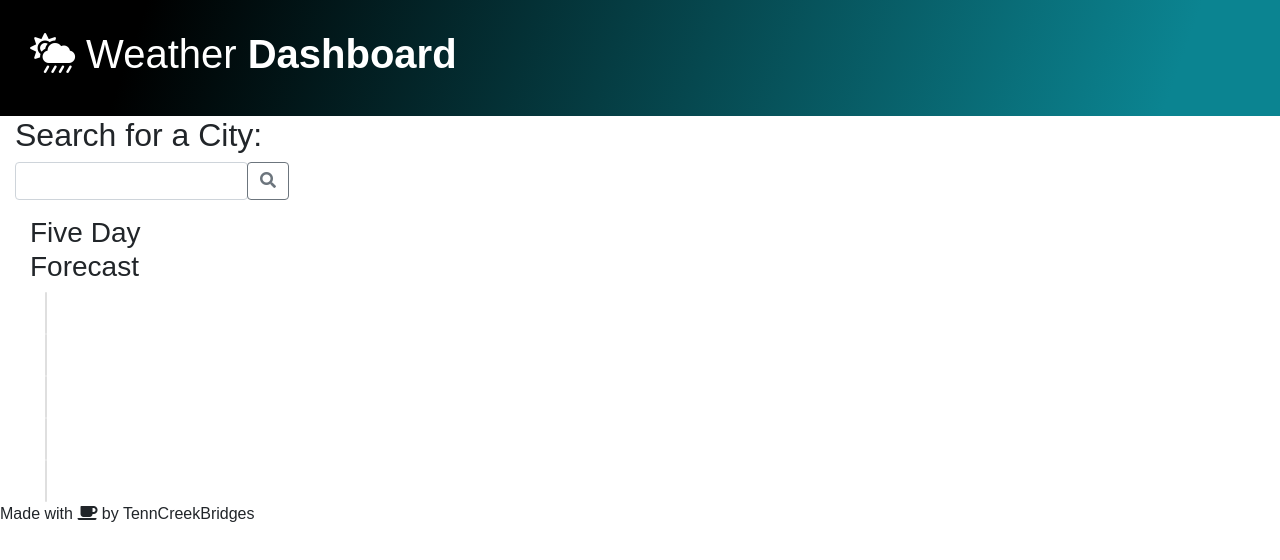
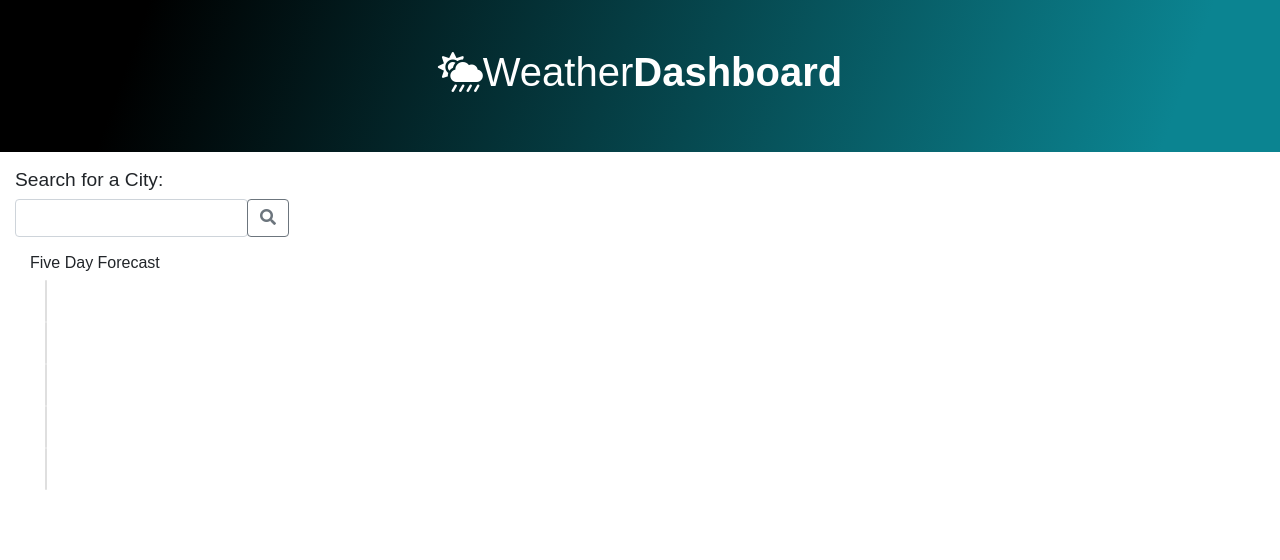
Before and after one commit to TennCreekBridges/Supersonic-Weather-Planner, a plain HTML site: page index.html in a window 1280 px wide. Drawn offline with nearby package versions, Linux system fonts and the light colour scheme; no server answers.

Commit message:
adds styling

```diff
--- a/assets/css/style.css
+++ b/assets/css/style.css
@@ -6,10 +6,17 @@
   }
 
   .header {
-      padding: 30px;
+      padding: 3rem;
       color: white;
       background-image: linear-gradient( 109.6deg,  rgba(0,0,0,1) 11.2%, rgba(11,132,145,1) 91.1% );
   }
+
+  nav.header h1 {
+    display: flex;
+    align-items: center;
+    justify-content: center;
+  }
+
 
   .btn-grad {background-image: linear-gradient(to right, #314755 0%, #26a0da  51%, #314755  100%)}
   .btn-grad {
@@ -34,3 +41,20 @@
 .heavy-font {
     font-weight: 700;
 }
+
+p {
+  font-size: .8rem;
+  color: white;
+}
+
+h1 {
+  align-content: center;
+}
+
+h2 {
+  font-size: 1.2rem;
+}
+
+h3 {
+  font-size: 1rem;
+}
--- a/assets/js/script.js
+++ b/assets/js/script.js
@@ -1,9 +1,21 @@
-console.log('hello');
+// sets global constants
+let city = document.querySelector ("#search-input");
 
 // pull city from search box
-let city = $("#search-input").val();
+// let city = $("#search-input").val();
 
-console.log(city);
+// API fetch and function
+const weatherApi = "https://api.openweathermap.org/data/2.5/weather?q=city&APPID=1f7f67bb2143af57cf3bf01da71a8e1f";
 
-// build query
-var queryURL = "https://api.openweathermap.org/data/2.5/weather?q=" + city + "&appid=1f7f67bb2143af57cf3bf01da71a8e1f";
+var getWeatherApi = function () {
+    fetch(weatherApi)
+    .then(function(response) {
+        if (response.ok) {
+            response.json().then(function(data) {
+                console.log(data);
+            })
+        }
+    })
+};
+
+getWeatherApi();
--- a/index.html
+++ b/index.html
@@ -15,7 +15,10 @@
         <link rel="preconnect" href="https://fonts.gstatic.com" crossorigin>
       <link href="https://fonts.googleapis.com/css2?family=Josefin+Sans:100,200,300,700" rel="stylesheet"> -->
         <link rel="stylesheet" href="assets/css/style.css" />
-    <title>Supersonic Weather Planner</title>
+
+<!-- adds jquery -->
+        <!-- <script src="jquery-3.5.1.min.js"></script> -->
+            <title>Supersonic Weather Planner</title>
 </head>
 
 <body>
@@ -30,7 +33,7 @@
 
 <!-- city search box -->
         <div class="row">
-            <div id="search-box" class="col-lg-3 col-md-12 col-sm-12">
+            <div id="search-box" class="col-lg-3 col-md-12 col-sm-12 my-3">
                 <h2>Search for a City:</h2>
 
                 <div class="input-group mb-3">
```
